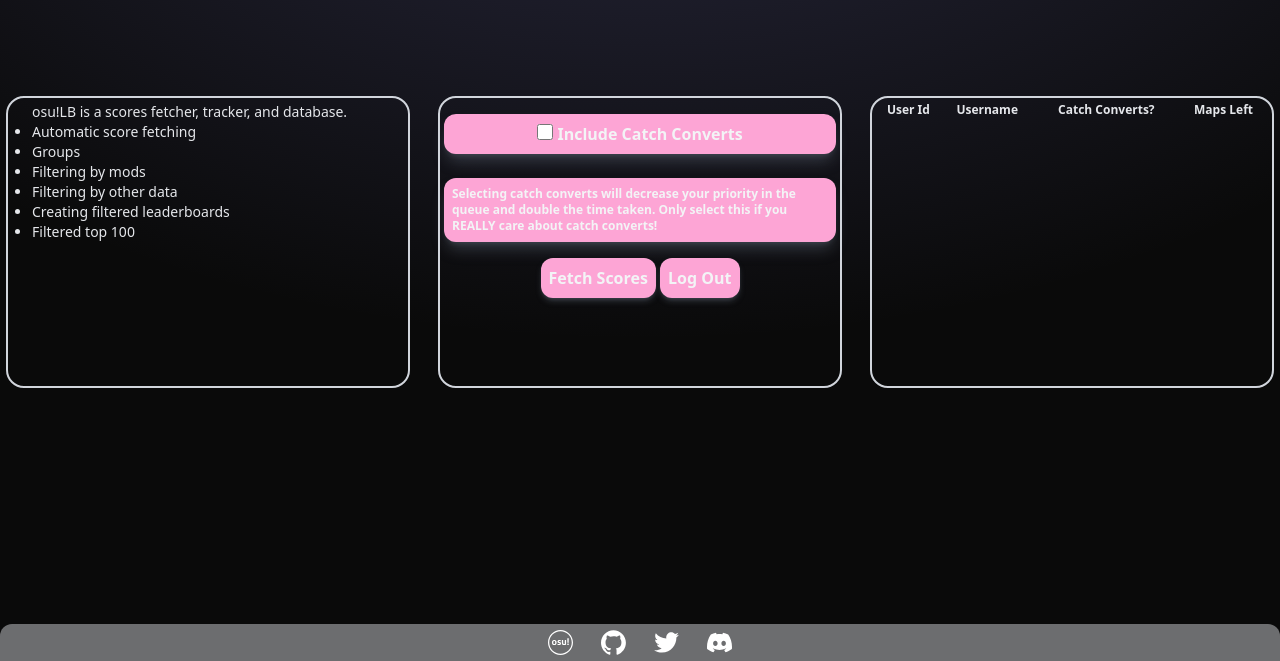
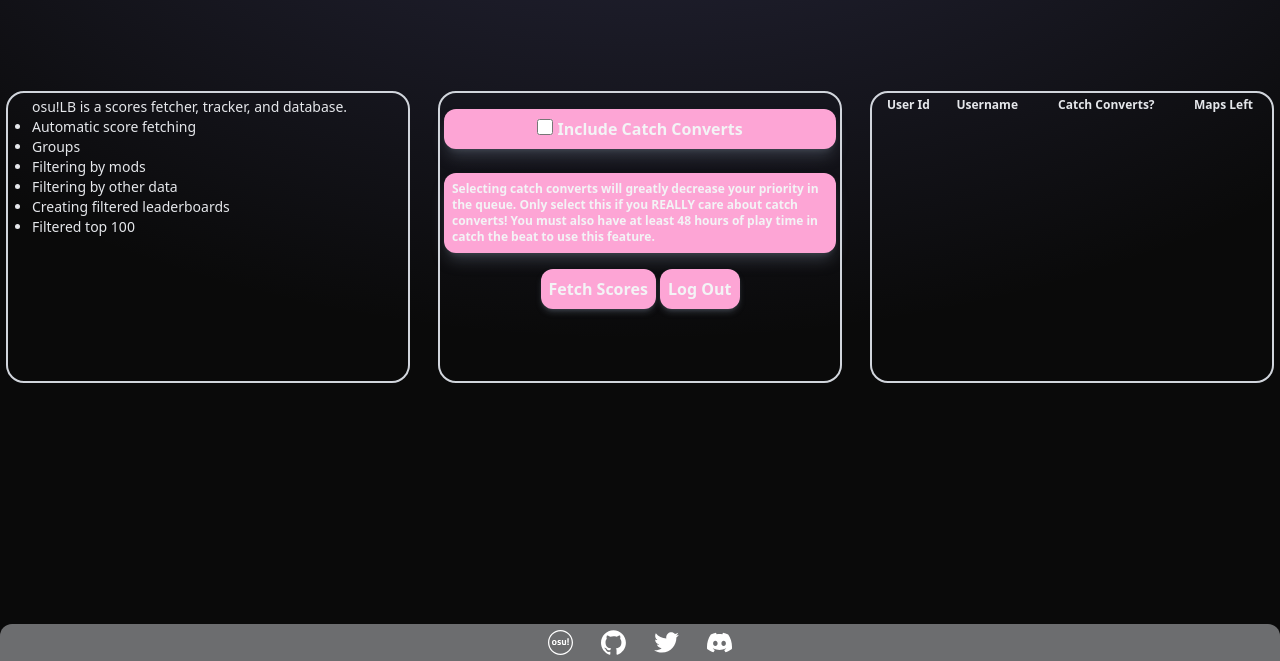
Before and after one commit to enslow22/osu-Ladder, a FastAPI app: template web/frontend/templates/authorized.html in a window 1280 px wide. Shown: the part 139-800 px from the top of the page. Run offline with FastAPI, Linux system fonts and the light colour scheme; the template is opened without the code that fills it, so the values that code supplies are empty; parts of the project's set-up code (start-up, migrations or seed data) failed here and were passed over.

Commit message:
catch converts now require 2 days of playtime in the mode

```diff
--- a/web/frontend/templates/authorized.html
+++ b/web/frontend/templates/authorized.html
@@ -32,8 +32,10 @@
       <label for="catch_converts">Include Catch Converts</label>
     </div>
     <br />
-    <p class="rounded-xl bg-pink-300 p-2 font-sans text-xs font-bold text-gray-100 subpixel-antialiased shadow-lg shadow-gray-500/40">Selecting catch converts will decrease your priority in the queue and double the time taken. Only select this if you REALLY care about catch converts!</p>
-
+    <p class="rounded-xl bg-pink-300 p-2 font-sans text-xs font-bold text-gray-100 subpixel-antialiased shadow-lg shadow-gray-500/40">
+        Selecting catch converts will greatly decrease your priority in the queue.
+        Only select this if you REALLY care about catch converts!
+        You must also have at least 48 hours of play time in catch the beat to use this feature.</p>
     <div class="text-md mt-3 items-center justify-center gap-x-1 text-center align-middle ">
       <button class="text-md my-1 cursor-pointer self-center rounded-xl bg-pink-300 p-2 text-center font-sans font-bold text-gray-100 subpixel-antialiased shadow-md shadow-gray-500/40 transition delay-75 duration-300 ease-in-out hover:bg-pink-400" onclick="callInitialFetch('{{ apikey }}')">Fetch Scores</button>
       <button class="text-md my-1 cursor-pointer rounded-xl bg-pink-300 p-2 text-center font-sans font-bold text-gray-100 subpixel-antialiased shadow-md shadow-gray-500/40 transition delay-75 duration-300 ease-in-out hover:bg-pink-400" onclick="logout()">Log Out</button>
--- a/web/routers/auth.py
+++ b/web/routers/auth.py
@@ -46,6 +46,10 @@ def initial_fetch(token: Annotated[RegisteredUserCompact, Depends(verify_token)]
     Adds the authenticated user to the fetch queue
     """
     from web.webapi import tq
+
+    # See if they have 2 days on catch playtime
+    if token['catch_playtime'] < 172800:
+        catch_converts = False
     if tq.enqueue(token['user_id'], catch_converts):
         return {'message': 'success'}
     return {'message': 'fail'}
--- a/web/webapi.py
+++ b/web/webapi.py
@@ -149,7 +149,7 @@ async def auth_via_osu(code: str):
         expires_in = r['expires_in']
 
         headers['Authorization'] =  'Bearer %s' % r['access_token']
-        r = requests.get('https://osu.ppy.sh/api/v2/me/osu', headers=headers)
+        r = requests.get('https://osu.ppy.sh/api/v2/me/fruits', headers=headers)
         user_data = r.json()
         print('Success! %s has successfully signed in with osu oauth.' % user_data['username'])
 
@@ -159,7 +159,7 @@ async def auth_via_osu(code: str):
         session = orm.sessionmaker()
         user = userService.register_user(session, user_data['id'], apikey, access_token=access_token, refresh_token=refresh_token, expires_at=datetime.datetime.now() + datetime.timedelta(seconds=expires_in))
 
-        access_token = create_access_token({'user_id': user_data['id'], 'username': user.username, 'avatar_url': user.avatar_url, 'apikey': apikey})
+        access_token = create_access_token({'user_id': user_data['id'], 'username': user.username, 'avatar_url': user.avatar_url, 'apikey': apikey, 'catch_playtime': user_data['statistics']['play_time']})
         response = RedirectResponse(url='/')
         response.set_cookie(key='session_token', value=access_token, httponly=True, secure=True)
 
```
